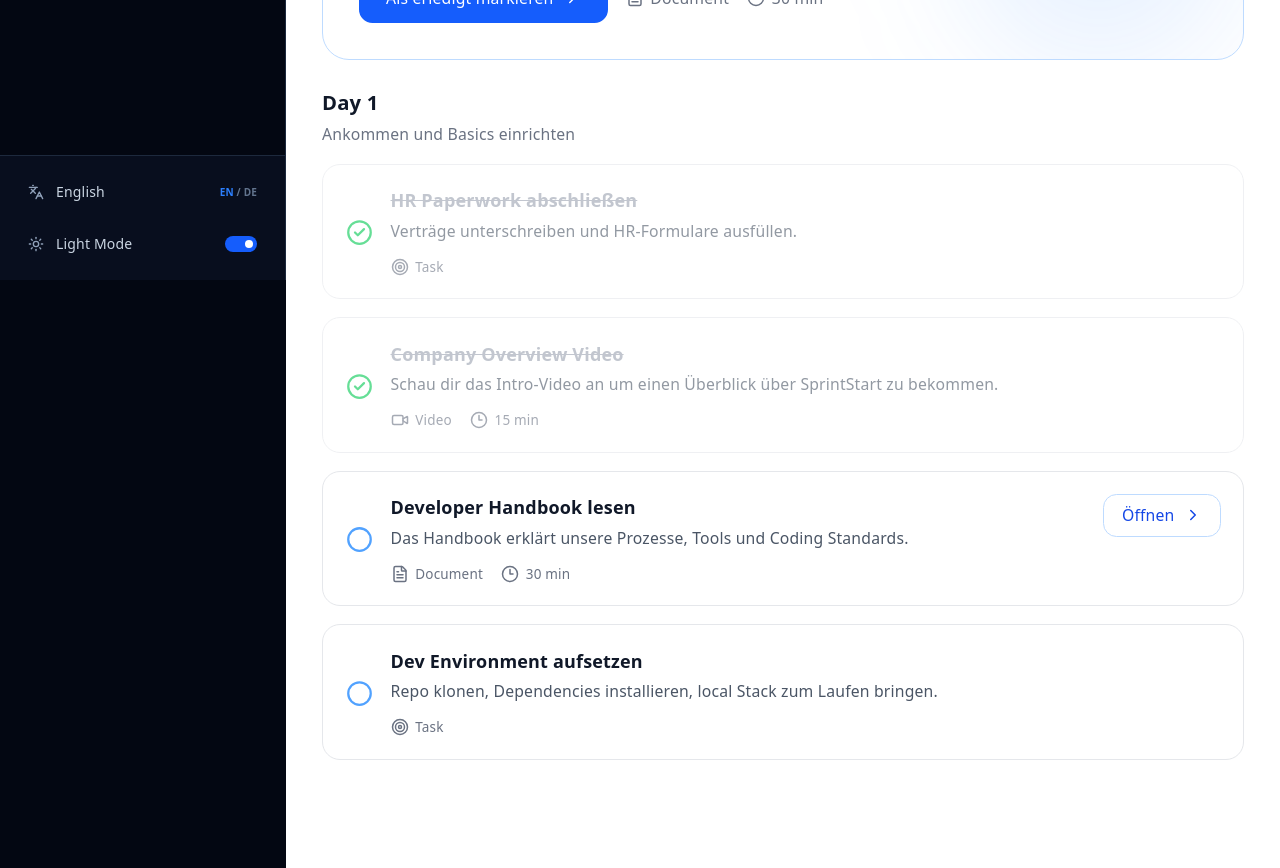
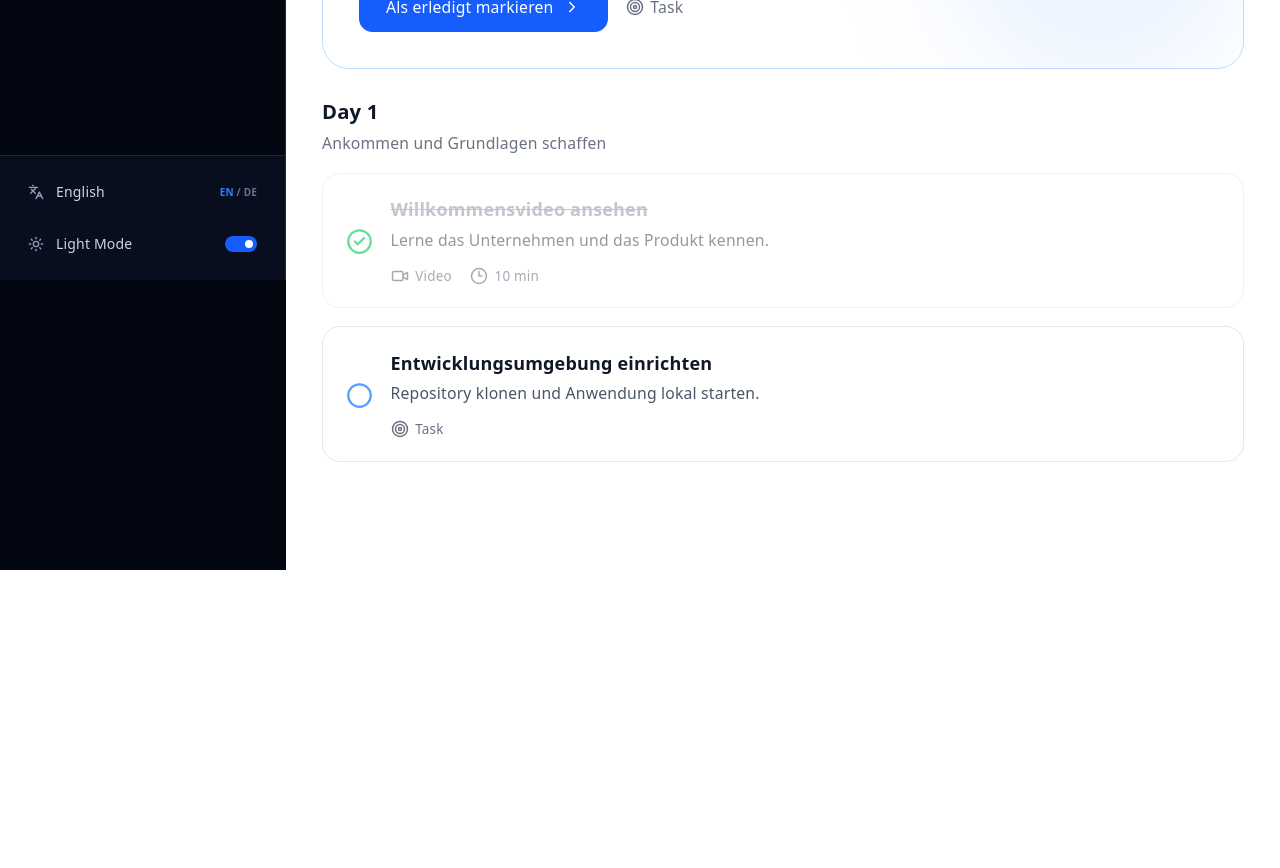
Before and after one commit to SprintStartProject/sprintstart-frontend, a React (Vite) app: page /onboarding in a window 1280 px wide. Shown: the part 520-1388 px from the top of the page. After the commit the page ends 1090 px from the top, so only its background shows below. Built offline with nearby package versions, Linux system fonts and the light colour scheme.

Commit message:
added new view for Task

```diff
--- /dev/null
+++ b/src/components/onboarding/OnBoardingItemPage.tsx
@@ -0,0 +1,7 @@
+export function OnBoardingItemPage() {
+  return (
+    <div>
+      <h1>Item Detail</h1>
+    </div>
+  );
+}
--- a/src/pages/OnBoardingPage.tsx
+++ b/src/pages/OnBoardingPage.tsx
@@ -23,6 +23,23 @@ import {
 // Interfaces
 
 // Todo: adapt to real Endpoints of Backend
+
+export interface OnBoardingItemStep {
+    id: string;
+    title: string;
+    completed: boolean;
+}
+
+export interface OnBoardingTask {
+    id: string;
+    title: string;
+    description: string;
+    motivation: string[];
+    steps: OnBoardingItemStep[];
+    finalTask: string;
+    artifactUrl?: string;
+}
+
 export interface OnBoardingItem {
   id: string;
   title: string;
@@ -31,6 +48,7 @@ export interface OnBoardingItem {
   completed: boolean;
   duration?: string;
   artifactUrl?: string;
+  task: OnBoardingTask;
 }
 
 export interface OnBoardingPhase {
@@ -104,94 +122,229 @@ const MOCK_OnBoarding_PATH: OnBoardingPath = {
     {
       id: 'day1',
       title: 'Day 1',
-      description: 'Ankommen und Basics einrichten',
+      description: 'Ankommen und Grundlagen schaffen',
       period: 'Day 1',
       items: [
         {
           id: 'item-1',
-          title: 'HR Paperwork abschließen',
-          description: 'Verträge unterschreiben und HR-Formulare ausfüllen.',
-          type: 'task',
+          title: 'Willkommensvideo ansehen',
+          description: 'Lerne das Unternehmen und das Produkt kennen.',
+          type: 'video',
+          completed: true,
+          duration: '10 min',
+          artifactUrl: '/videos/company-intro',
+          task: {
+            id: 'task-1',
+            title: 'Unternehmen kennenlernen',
+            description: 'Schaue das Einführungsvideo vollständig an.',
+            motivation: [
+              'Verstehe die Mission des Unternehmens',
+              'Bekomme einen Überblick über Produkt und Team',
+            ],
+            steps: [
+              {
+                id: 'step-1',
+                title: 'Video öffnen',
                 completed: true,
               },
               {
-          id: 'item-2',
-          title: 'Company Overview Video',
-          description: 'Schau dir das Intro-Video an um einen Überblick über SprintStart zu bekommen.',
-          type: 'video',
+                id: 'step-2',
+                title: 'Video vollständig ansehen',
                 completed: true,
-          duration: '15 min',
+              },
+            ],
+            finalTask: 'Die wichtigsten Erkenntnisse notieren',
+            artifactUrl: '/videos/company-intro',
+          },
         },
         {
+          id: 'item-2',
+          title: 'Entwicklungsumgebung einrichten',
+          description: 'Repository klonen und Anwendung lokal starten.',
+          type: 'task',
+          completed: false,
+          task: {
+            id: 'task-2',
+            title: 'Setup abschließen',
+            description: 'Richte deine lokale Entwicklungsumgebung ein.',
+            motivation: [
+              'Du kannst anschließend selbst entwickeln',
+              'Du lernst die wichtigsten Tools kennen',
+            ],
+            steps: [
+              {
+                id: 'step-1',
+                title: 'Repository klonen',
+                completed: true,
+              },
+              {
+                id: 'step-2',
+                title: 'Abhängigkeiten installieren',
+                completed: true,
+              },
+              {
+                id: 'step-3',
+                title: 'Backend starten',
+                completed: false,
+              },
+            ],
+            finalTask: 'Anwendung lokal erfolgreich starten',
+          },
+        },
+      ],
+    },
+
+    {
+      id: 'week1',
+      title: 'Week 1',
+      description: 'Codebase und Prozesse verstehen',
+      period: 'Week 1',
+      items: [
+        {
           id: 'item-3',
-          title: 'Developer Handbook lesen',
-          description: 'Das Handbook erklärt unsere Prozesse, Tools und Coding Standards.',
+          title: 'Architektur-Dokumentation lesen',
+          description: 'Verstehe die wichtigsten Systemkomponenten.',
           type: 'document',
           completed: false,
           duration: '30 min',
-          artifactUrl: '/knowledge/handbook',
+          artifactUrl: '/knowledge/architecture',
+          task: {
+            id: 'task-3',
+            title: 'Architektur verstehen',
+            description: 'Arbeite dich in die Systemarchitektur ein.',
+            motivation: [
+              'Besseres Verständnis der Codebase',
+              'Einfacherer Einstieg in neue Features',
+            ],
+            steps: [
+              {
+                id: 'step-1',
+                title: 'Dokument öffnen',
+                completed: true,
+              },
+              {
+                id: 'step-2',
+                title: 'Frontend-Bereich lesen',
+                completed: false,
+              },
+              {
+                id: 'step-3',
+                title: 'Backend-Bereich lesen',
+                completed: false,
+              },
+            ],
+            finalTask: 'Architekturdiagramm erklären können',
+            artifactUrl: '/knowledge/architecture',
+          },
         },
         {
           id: 'item-4',
-          title: 'Dev Environment aufsetzen',
-          description: 'Repo klonen, Dependencies installieren, local Stack zum Laufen bringen.',
+          title: 'Erstes GitHub Issue bearbeiten',
+          description: 'Implementiere ein kleines Feature oder einen Bugfix.',
           type: 'task',
+          completed: false,
+          task: {
+            id: 'task-4',
+            title: 'Ersten Pull Request erstellen',
+            description: 'Durchlaufe den kompletten Entwicklungsprozess.',
+            motivation: [
+              'Praktischer Einstieg in die Codebase',
+              'Lerne den Review-Prozess kennen',
+            ],
+            steps: [
+              {
+                id: 'step-1',
+                title: 'Issue auswählen',
+                completed: false,
+              },
+              {
+                id: 'step-2',
+                title: 'Lösung implementieren',
+                completed: false,
+              },
+              {
+                id: 'step-3',
+                title: 'Pull Request erstellen',
                 completed: false,
               },
             ],
+            finalTask: 'Pull Request erfolgreich mergen',
           },
+        },
+      ],
+    },
+
     {
-      id: 'week1',
-      title: 'Week 1',
-      description: 'Codebase und Prozesse kennenlernen',
-      period: 'Week 1',
+      id: 'month1',
+      title: 'Month 1',
+      description: 'Eigenständig Verantwortung übernehmen',
+      period: 'Month 1',
       items: [
         {
           id: 'item-5',
-          title: 'Architecture Overview',
-          description: 'Verstehe wie Frontend, Backend und AI-Layer zusammenspielen.',
+          title: 'Security Guidelines durcharbeiten',
+          description: 'Lerne die wichtigsten Sicherheitsrichtlinien kennen.',
           type: 'document',
           completed: false,
-          duration: '45 min',
-          artifactUrl: '/knowledge/architecture',
+          duration: '20 min',
+          artifactUrl: '/knowledge/security',
+          task: {
+            id: 'task-5',
+            title: 'Security Grundlagen verstehen',
+            description: 'Arbeite die Security-Dokumentation durch.',
+            motivation: [
+              'Vermeide Sicherheitslücken',
+              'Arbeite sicher an produktivem Code',
+            ],
+            steps: [
+              {
+                id: 'step-1',
+                title: 'Authentifizierung lesen',
+                completed: false,
+              },
+              {
+                id: 'step-2',
+                title: 'Berechtigungskonzept lesen',
+                completed: false,
+              },
+            ],
+            finalTask: 'Security Quiz bestehen',
+            artifactUrl: '/knowledge/security',
+          },
         },
         {
           id: 'item-6',
-          title: 'Erstes Feature implementieren',
-          description: 'Nimm ein gutes First-Issue und schließe deinen ersten PR ab.',
+          title: 'Feature eigenständig liefern',
+          description: 'Plane und implementiere ein kleines Feature.',
           type: 'task',
+          completed: false,
+          task: {
+            id: 'task-6',
+            title: 'Feature Ownership übernehmen',
+            description: 'Von Anforderung bis Deployment.',
+            motivation: [
+              'Eigenverantwortung übernehmen',
+              'Produktverständnis vertiefen',
+            ],
+            steps: [
+              {
+                id: 'step-1',
+                title: 'Anforderungen analysieren',
                 completed: false,
               },
               {
-          id: 'item-7',
-          title: 'CI/CD Pipeline verstehen',
-          description: 'Wie läuft unser CI ab? Was prüft es?',
-          type: 'video',
-          completed: false,
-          duration: '20 min',
-        },
-      ],
-    },
-    {
-      id: 'month1',
-      title: 'Month 1',
-      description: 'Eigenständig arbeiten',
-      period: 'Month 1',
-      items: [
-        {
-          id: 'item-8',
-          title: 'Feature selbst leaden',
-          description: 'Übernimm ein Feature von Design bis Deployment.',
-          type: 'task',
+                id: 'step-2',
+                title: 'Implementieren',
                 completed: false,
               },
               {
-          id: 'item-9',
-          title: 'Security Guidelines',
-          description: 'Lies unsere Security-Docs durch bevor du an Auth-relevantem Code arbeitest.',
-          type: 'document',
+                id: 'step-3',
+                title: 'Deployment begleiten',
                 completed: false,
-          duration: '25 min',
+              },
+            ],
+            finalTask: 'Feature erfolgreich in Produktion bringen',
+          },
         },
       ],
     },
@@ -356,7 +509,7 @@ export function OnBoardingPage() {
     <div className="min-h-screen bg-white dark:bg-gray-950">
 
       {/* ── HEADER ───────────────────────────────────────── */}
-      <div className="border-b border-gray-200 dark:border-gray-800 bg-white/90 dark:bg-gray-950/90 backdrop-blur-xl sticky top-0 z-10">
+      <div className="border-b border-gray-200 dark:border-gray-800 bg-white/90 dark:bg-gray-950/90 backdrop-blur-xl">
         <div className="max-w-7xl mx-auto px-4 sm:px-6 lg:px-8 py-4">
 
           {/* Titel + Gesamt-Prozent */}
@@ -428,10 +581,9 @@ export function OnBoardingPage() {
 
 
       {/* ── MAIN CONTENT ─────────────────────────────────── */}
-      <main className="max-w-7xl mx-auto px-4 sm:px-6 lg:px-8 py-6 pb-24">
+      <main className="max-w-7xl mx-auto px-4 sm:px-6 lg:px-8 py-6 pb-24 pt-8">
 
         {/* "Up Next" Banner — nur wenn es einen nächsten Task gibt */}
-        {/* [CONCEPT] {nextTask && (...)} = render nur wenn nextTask nicht null/undefined */}
         {nextTask && (
           <div className="rounded-3xl border border-blue-200 dark:border-blue-900 bg-white dark:bg-gray-950 p-6 sm:p-8 mb-6 overflow-hidden relative">
             <div className="absolute top-0 right-0 w-64 h-64 bg-blue-500/10 blur-3xl rounded-full pointer-events-none" />
@@ -481,9 +633,6 @@ export function OnBoardingPage() {
 
         {/* Task-Liste */}
         <div className="space-y-4">
-          {/* [CONCEPT] .map() über ein Array um JSX-Elemente zu erzeugen.
-              Für jedes Item in currentPhase.items wird ein <div> gerendert.
-              key={item.id} ist Pflicht — React nutzt es intern. */}
           {currentPhase.items.map((item) => (
             <div
               key={item.id}
--- a/src/router/AppRouter.tsx
+++ b/src/router/AppRouter.tsx
@@ -3,6 +3,7 @@ import { ChatPage } from '../pages/ChatPage';
 import { HomePage } from '../pages/HomePage';
 import { KnowledgeBasePage } from '../pages/KnowledgeBasePage';
 import { OnBoardingPage } from '../pages/OnBoardingPage';
+import { OnBoardingItemPage } from '../components/onboarding/OnBoardingItemPage';
 
 export function AppRouter() {
     return (
@@ -11,6 +12,7 @@ export function AppRouter() {
             <Route path="/chat" element={<ChatPage />} />
             <Route path="/onboarding" element={<OnBoardingPage />} />
             <Route path="/knowledge-base" element={<KnowledgeBasePage />} />
+            <Route path="/onboarding/:itemId" element={<OnBoardingItemPage />} />
         </Routes>
     );
 }
```
Also changed, not shown: 1 other file (tests, documents, lock files or other folders). Lines whose indentation alone changed are shown as unchanged.
